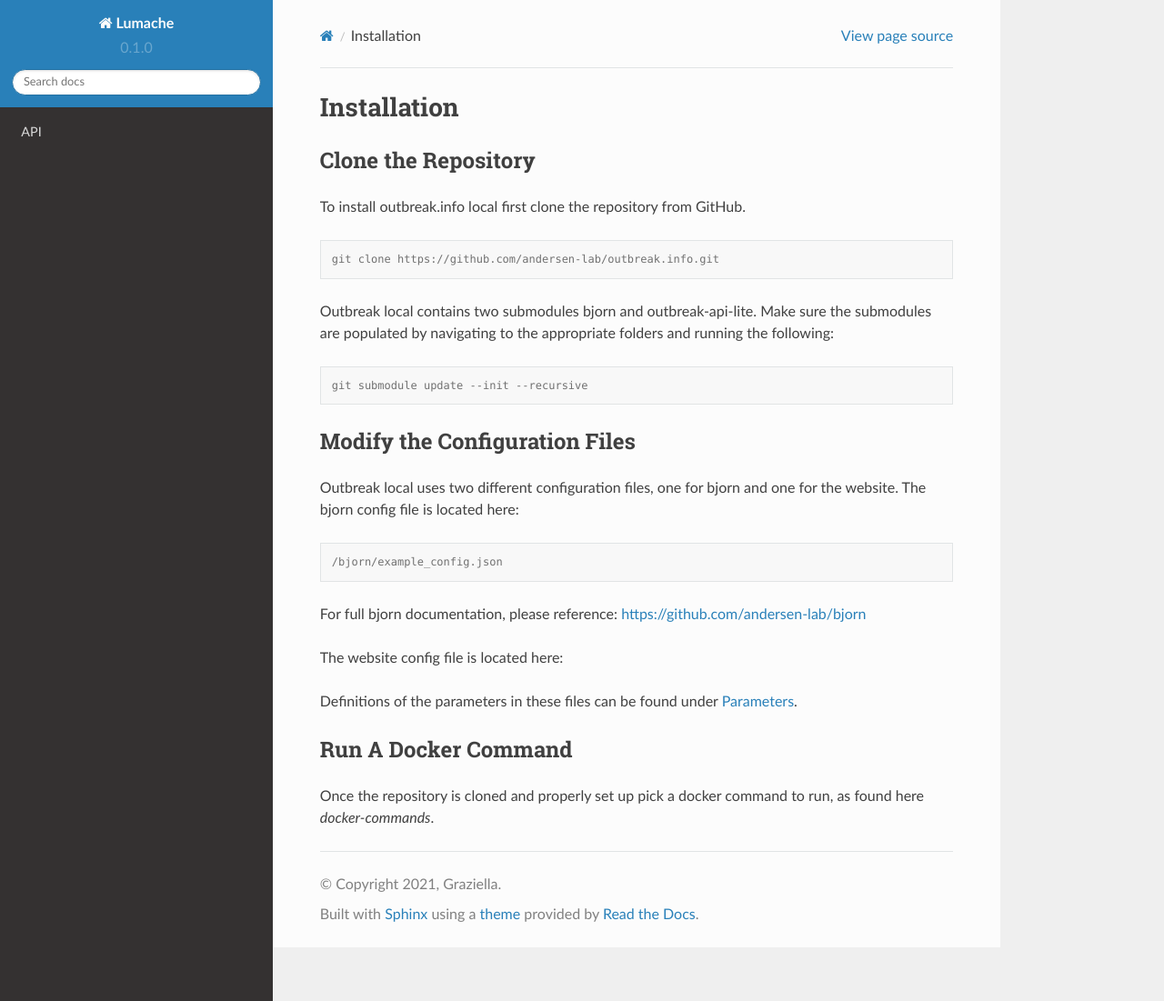
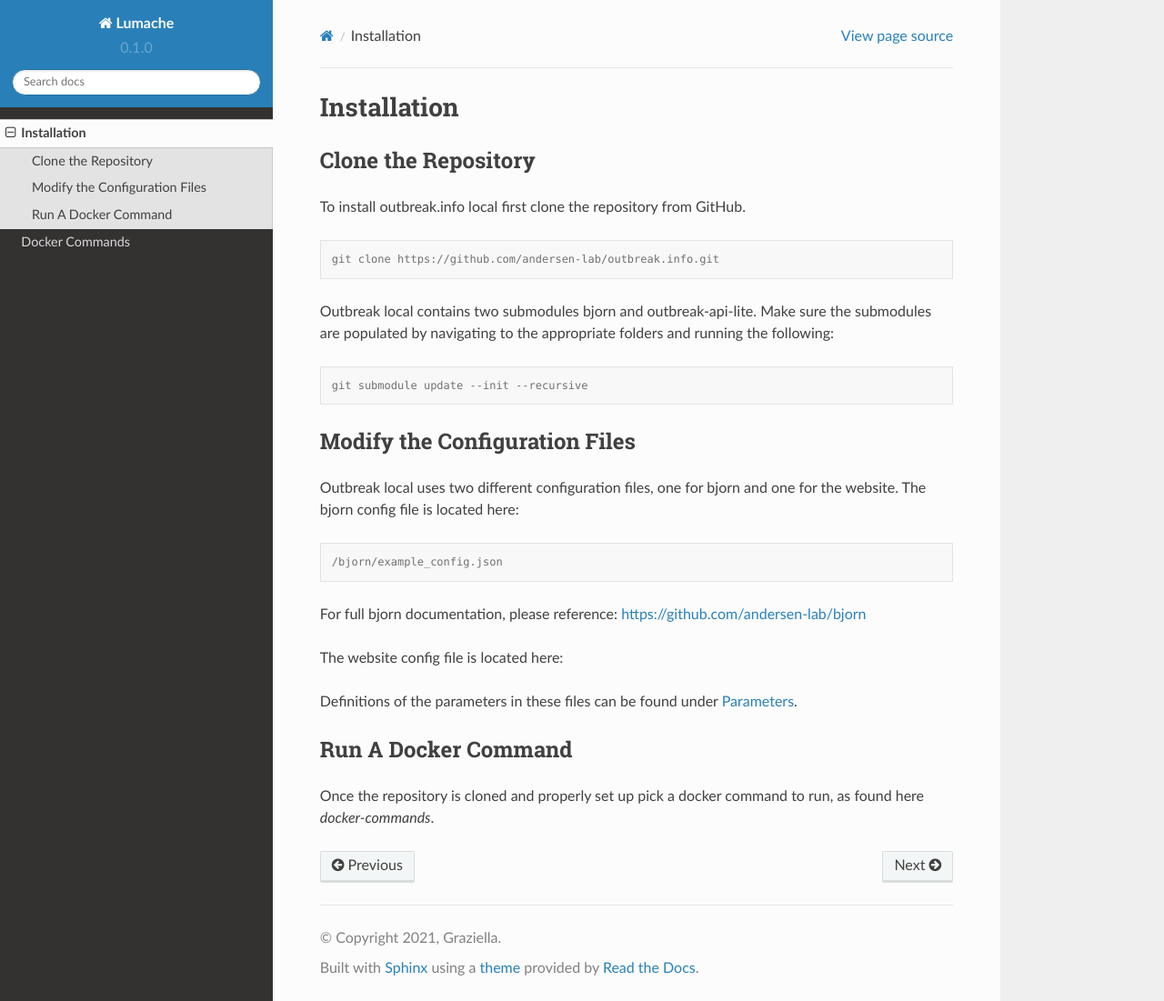
Before and after one commit to andersen-lab/outbreak-local-documentation, a Sphinx documentation site: the page built from docs/source/install.rst, in a window 1280 px wide and 1101 px high. Shown: the whole window at 91% size. Built offline with Sphinx 7.4.7 and the Read the Docs theme 2.0.0, drawn with Linux system fonts in a browser that asks for light colours; pages that are not in the unit, such as notebooks, are missing from menus.

Commit message:
changing structure

```diff
--- a/docs/source/index.rst
+++ b/docs/source/index.rst
@@ -18,5 +18,5 @@
 
 .. toctree::
 
-   usage
-   api
+   install
+   docker-commands
```
